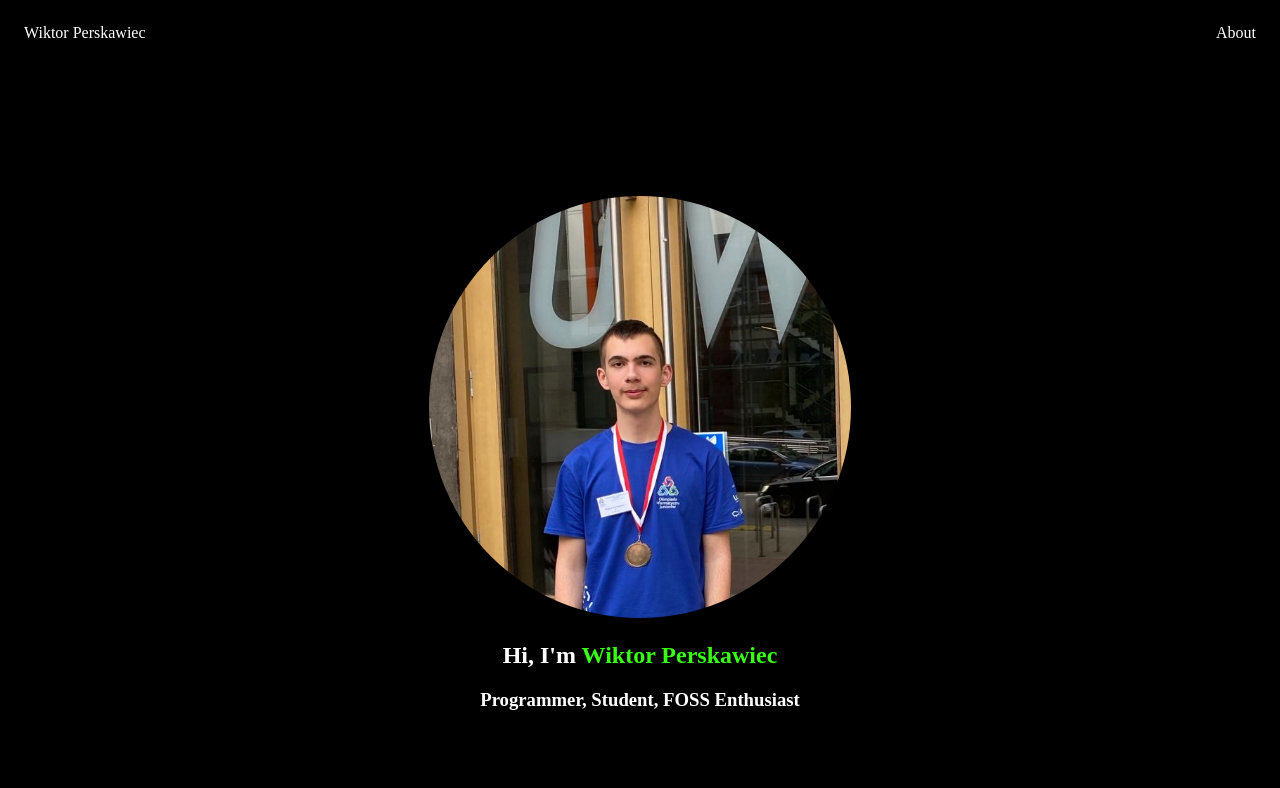
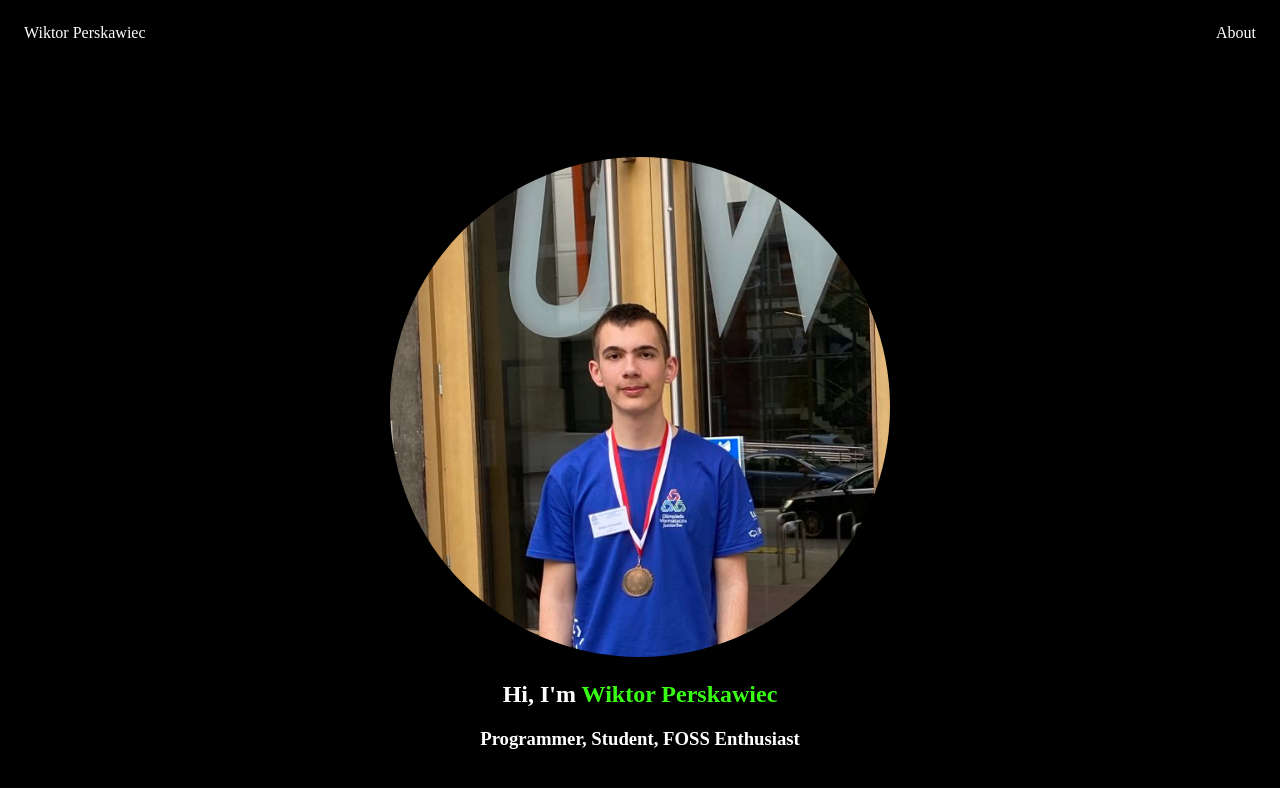
Before and after one commit to spageektti/spageektti.github.io, a Jekyll site: the page built from index.html, in a window 1280 px wide. Shown: the top 788 px of the page. Built offline with Jekyll 4.4.1, drawn with Linux system fonts in a browser that asks for light colours.

Commit message:
tweak image size

```diff
--- a/css/styles.css
+++ b/css/styles.css
@@ -82,8 +82,10 @@ div{
 }
 
 #intro img {
-    width: 33vw;
-    height: 33vw;
+    width: 50vw;
+    height: 50vw;
+    max-width: 500px;
+    max-height: 500px;
     border: 1px;
     border-radius: 1000px;
 }
```
